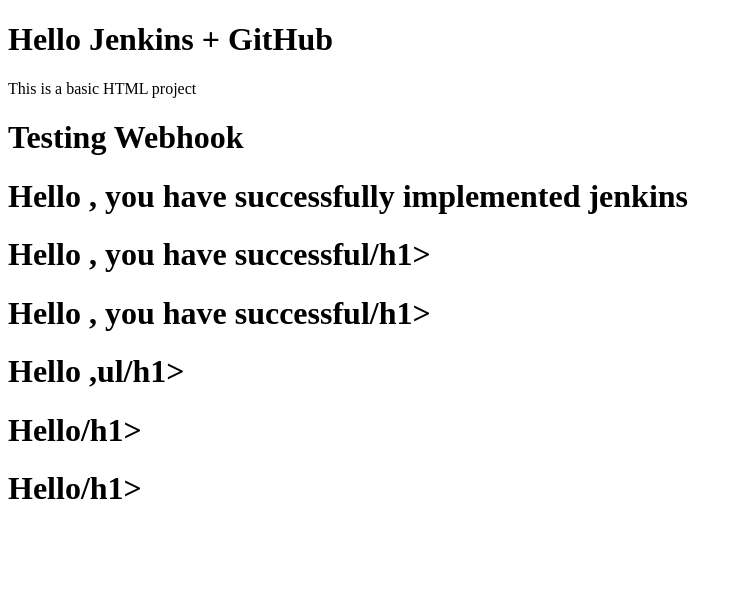
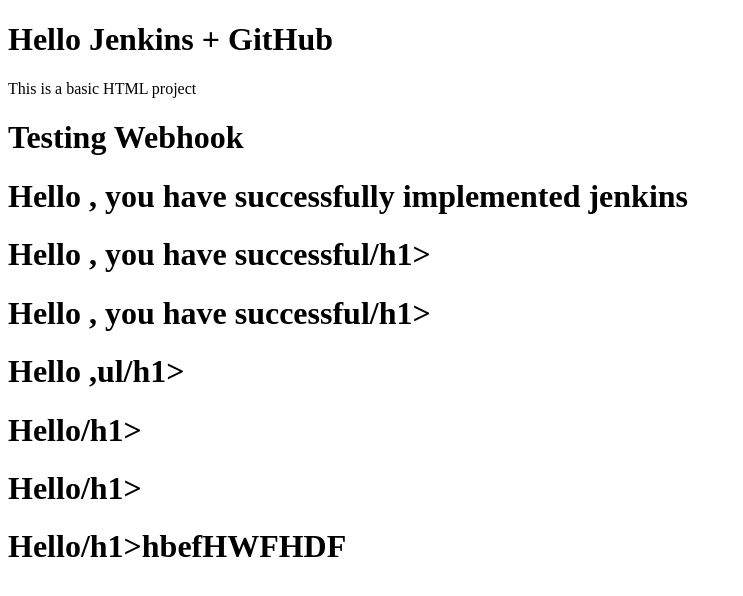
Before and after one commit to kalai-aws/Test, a plain HTML site: page index.html in a window 1280 px wide. Shown: the whole page, without its empty margins (0-743 px from the left). Drawn offline with Linux system fonts and the light colour scheme.

Commit message:
webhook successfull

```diff
--- a/index.html
+++ b/index.html
@@ -15,3 +15,4 @@
 <h1>Hello ,ul/h1>
 <h1>Hello/h1>
 <h1>Hello/h1>
+<h1>Hello/h1>hbefHWFHDF
```
